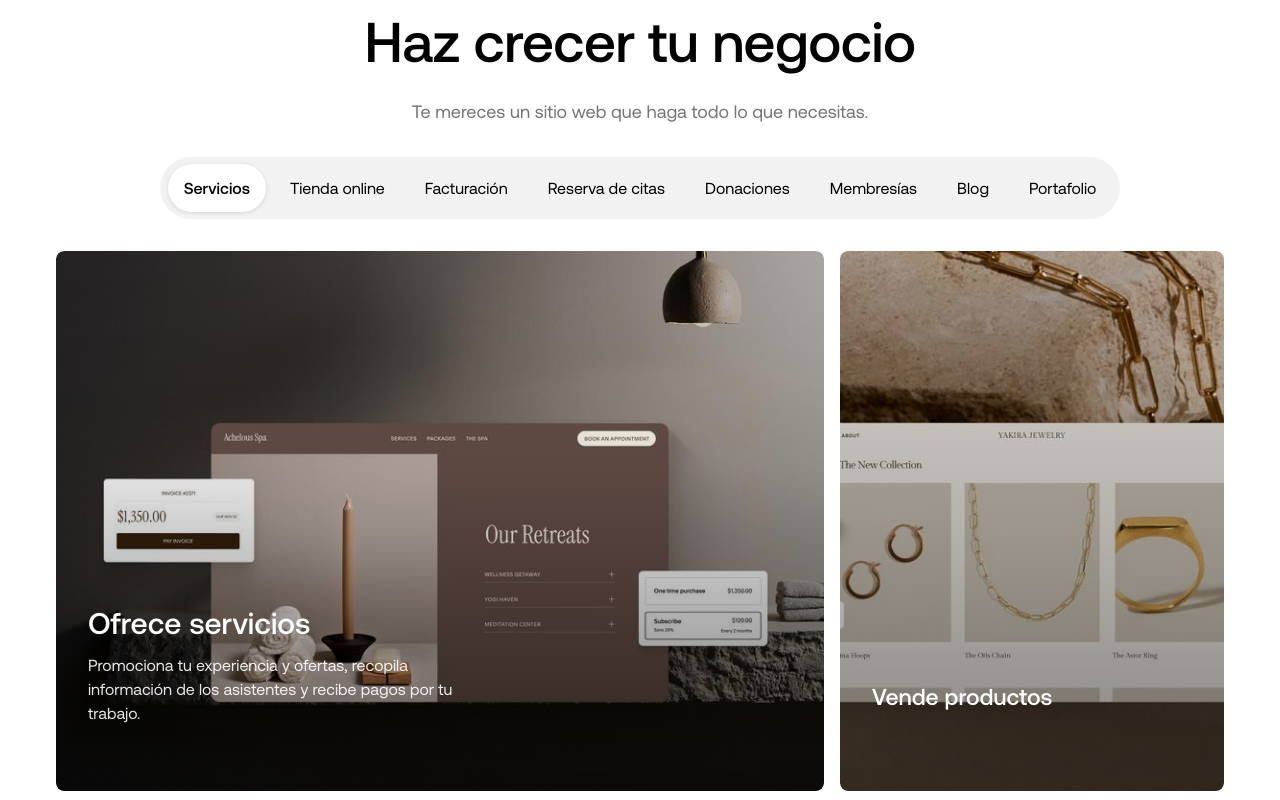
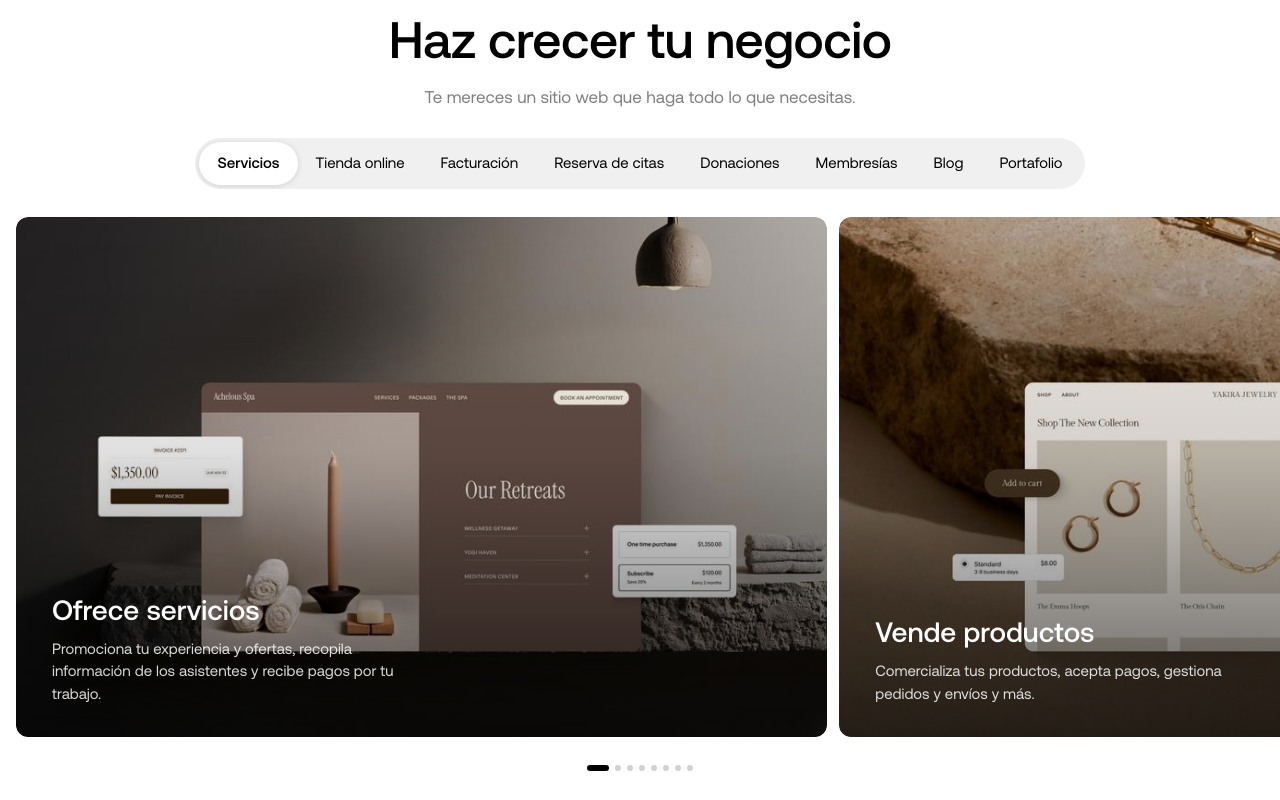
Before and after one commit to juanpablomonsalvezb-alt/orbi, a Next.js app: page / in a window 1280 px wide. Shown: the part 1480-2280 px from the top of the page. Built offline with nearby package versions, Linux system fonts and the light colour scheme; no server answers; a web font is replaced by a local one.

Commit message:
feat: GrowSection carousel — slides horizontalmente al cambiar tab

```diff
--- a/src/components/GrowSection.tsx
+++ b/src/components/GrowSection.tsx
@@ -7,67 +7,61 @@ const TABS = [
     label: "Servicios",
     title: "Ofrece servicios",
     body: "Promociona tu experiencia y ofertas, recopila información de los asistentes y recibe pagos por tu trabajo.",
-    footnote: "Ideal para: campamentos · consultores · organizadores de eventos",
     img: "/images/sq_services.jpg",
   },
   {
     label: "Tienda online",
     title: "Vende productos",
     body: "Comercializa tus productos, acepta pagos, gestiona pedidos y envíos y más.",
-    footnote: "Ideal para: artesanos · minoristas · lanzamientos limitados",
     img: "/images/sq_online-store.jpg",
   },
   {
     label: "Facturación",
     title: "Factura a tus clientes",
     body: "Legitima tu negocio y recibe pagos con propuestas, contratos y facturas profesionales.",
-    footnote: "Ideal para: contratistas · trabajadores autónomos · organizadores de eventos",
     img: "/images/sq_invoicing.jpg",
   },
   {
     label: "Reserva de citas",
     title: "Acepta reservas",
     body: "Obtén reservas de citas sin inconvenientes, gestión automatizada del calendario y pagos integrados.",
-    footnote: "Ideal para: profesionales de belleza · servicios de bienestar · fotógrafos",
     img: "/images/sq_scheduling.jpg",
   },
   {
     label: "Donaciones",
     title: "Recibe donaciones",
-    body: "Crea una campaña de recaudación de fondos, acepta donaciones en tu sitio web y envía correos electrónicos dirigidos a los donantes.",
-    footnote: "Ideal para: grupos de defensa de derechos · organizaciones sin fines de lucro · recaudaciones de fondos",
+    body: "Crea una campaña de recaudación de fondos, acepta donaciones en tu sitio web y envía correos a los donantes.",
     img: "/images/sq_donations.jpg",
   },
   {
     label: "Membresías",
     title: "Crea membresías",
     body: "Monetiza tu contenido o comunidad con planes de membresía recurrentes y acceso exclusivo.",
-    footnote: "Ideal para: creadores de contenido · formadores · comunidades online",
     img: "/images/sq_memberships.jpg",
   },
   {
     label: "Blog",
     title: "Publica tu blog",
     body: "Comparte tu historia, construye autoridad y atrae más visitantes con contenido que conecta.",
-    footnote: "Ideal para: escritores · emprendedores · marcas de lifestyle",
     img: "/images/sq_blog.jpg",
   },
   {
     label: "Portafolio",
     title: "Muestra tu portafolio",
     body: "Presenta tu trabajo de forma impactante con galerías elegantes y proyectos organizados.",
-    footnote: "Ideal para: fotógrafos · diseñadores · artistas",
     img: "/images/sq_portfolio.jpg",
   },
 ];
 
 export default function GrowSection() {
-  const [activeTab, setActiveTab] = useState(0);
-  const [hovered, setHovered] = useState<number | null>(null);
+  const [active, setActive] = useState(0);
   const [visible, setVisible] = useState(false);
   const sectionRef = useRef<HTMLElement>(null);
-  const pillsRef = useRef<HTMLUListElement>(null);
+  const pillsRef = useRef<HTMLDivElement>(null);
+  const trackRef = useRef<HTMLDivElement>(null);
+  const [trackW, setTrackW] = useState(0);
 
+  // Entrada section
   useEffect(() => {
     const obs = new IntersectionObserver(
       ([e]) => { if (e.isIntersecting) setVisible(true); },
@@ -77,73 +71,69 @@ export default function GrowSection() {
     return () => obs.disconnect();
   }, []);
 
-  // Scroll active pill into view on mobile
+  // Medir ancho del track para el translateX
+  useEffect(() => {
+    const measure = () => {
+      if (trackRef.current) setTrackW(trackRef.current.offsetWidth);
+    };
+    measure();
+    window.addEventListener("resize", measure);
+    return () => window.removeEventListener("resize", measure);
+  }, []);
+
+  // Scroll pill activo al centro (mobile)
   useEffect(() => {
     if (!pillsRef.current) return;
-    const activePill = pillsRef.current.querySelectorAll("li")[activeTab];
-    if (activePill) {
-      activePill.scrollIntoView({ behavior: "smooth", block: "nearest", inline: "center" });
-    }
-  }, [activeTab]);
+    const pill = pillsRef.current.querySelectorAll<HTMLElement>("[data-pill]")[active];
+    if (pill) pill.scrollIntoView({ behavior: "smooth", block: "nearest", inline: "center" });
+  }, [active]);
 
-  const current = TABS[activeTab];
+  const goTo = (i: number) => setActive(i);
 
   return (
     <>
       <style>{`
-        @media (max-width: 767px) {
-          .grow-cards-row {
-            flex-direction: column !important;
-            gap: 16px !important;
-          }
-          .grow-card {
-            min-height: 420px !important;
-          }
-        }
-        @media (max-width: 1019px) {
-          .grow-card-footnote {
-            display: none !important;
-          }
-        }
-        .grow-pills-list::-webkit-scrollbar {
-          display: none;
-        }
-        .grow-pills-list {
-          -ms-overflow-style: none;
-          scrollbar-width: none;
-        }
-        .grow-pill-btn {
+        .grow-pills-wrap::-webkit-scrollbar { display: none; }
+        .grow-pills-wrap { -ms-overflow-style: none; scrollbar-width: none; }
+
+        .grow-pill {
           font-family: 'Aeonik', sans-serif;
-          font-size: 16px;
+          font-size: 15px;
           font-weight: 400;
           border: none;
           background: transparent;
           cursor: pointer;
           border-radius: 100px;
-          padding: 12px 16px;
+          padding: 10px 18px;
           white-space: nowrap;
+          color: #000;
           position: relative;
           z-index: 1;
-          color: #000;
-          display: flex;
-          align-items: center;
-          justify-content: center;
-          transition: color 0.2s;
+          transition: opacity 0.2s;
         }
-        .grow-pill-btn:hover {
-          opacity: 0.7;
+        .grow-pill:hover { opacity: 0.65; }
+        .grow-pill.active { font-weight: 500; }
+
+        .grow-card-link {
+          display: block;
+          width: 100%;
+          height: 100%;
+          text-decoration: none;
+          position: relative;
+          overflow: hidden;
+          border-radius: 12px;
         }
-        .grow-card-cta {
-          transition: box-shadow 0.3s cubic-bezier(0.645,0.045,0.355,1);
+        .grow-card-link::after {
+          content: '';
+          position: absolute;
+          inset: 0;
+          background: linear-gradient(to top, rgba(0,0,0,0.62) 0%, rgba(0,0,0,0.12) 55%, transparent 100%);
+          z-index: 1;
         }
-        .grow-card-cta:hover {
-          box-shadow: 0 39px 23px rgba(0,0,0,0.05), 0 17px 17px rgba(0,0,0,0.09), 0 4px 9px rgba(0,0,0,0.1) !important;
-        }
-        .grow-card-cta:hover .grow-card-arrow {
-          opacity: 1 !important;
-        }
-        .grow-card-cta:hover .grow-card-footnote {
-          opacity: 1 !important;
+
+        @media (max-width: 700px) {
+          .grow-track-slide { width: 85vw !important; min-width: 85vw !important; }
+          .grow-track-slide-sm { display: none !important; }
         }
       `}</style>
 
@@ -151,295 +141,173 @@ export default function GrowSection() {
         ref={sectionRef}
         style={{
           background: "#fff",
+          paddingTop: 80,
           paddingBottom: 80,
-          paddingTop: 80,
           opacity: visible ? 1 : 0,
           transform: visible ? "none" : "translateY(40px)",
           transition: "opacity 0.8s cubic-bezier(0.16,1,0.3,1), transform 0.8s cubic-bezier(0.16,1,0.3,1)",
-          overflow: "hidden",
         }}
       >
         {/* Headline */}
-        <div style={{ textAlign: "center", paddingBottom: 32, paddingLeft: 24, paddingRight: 24 }}>
+        <div style={{ textAlign: "center", paddingBottom: 28, paddingLeft: 24, paddingRight: 24 }}>
           <h2 style={{
             fontFamily: "'Aeonik', sans-serif",
             fontWeight: 500,
-            fontSize: "clamp(32px, 4.5vw, 56px)",
+            fontSize: "clamp(30px, 4vw, 52px)",
             lineHeight: 1.1,
             letterSpacing: "-0.5px",
             color: "#000",
-            margin: 0,
+            margin: "0 0 16px",
           }}>
             Haz crecer tu negocio
           </h2>
           <p style={{
             fontFamily: "'Aeonik', sans-serif",
-            fontSize: "clamp(15px, 1.5vw, 18px)",
-            color: "rgba(0,0,0,0.55)",
+            fontSize: "clamp(14px, 1.4vw, 17px)",
+            color: "rgba(0,0,0,0.5)",
             fontWeight: 400,
-            marginTop: 24,
-            marginBottom: 0,
+            margin: 0,
           }}>
             Te mereces un sitio web que haga todo lo que necesitas.
           </p>
         </div>
 
-        {/* Pills row */}
-        <div style={{
-          paddingLeft: 16,
-          paddingRight: 16,
-          paddingBottom: 32,
-          overflowX: "auto",
-          display: "flex",
-          justifyContent: "center",
-        }}>
-          <ul
+        {/* Pills */}
+        <div style={{ display: "flex", justifyContent: "center", paddingBottom: 28, paddingLeft: 16, paddingRight: 16 }}>
+          <div
             ref={pillsRef}
-            className="grow-pills-list"
+            className="grow-pills-wrap"
             style={{
-              listStyle: "none",
-              margin: 0,
-              padding: 4,
               display: "flex",
               flexDirection: "row",
               alignItems: "center",
-              justifyContent: "center",
               gap: 0,
               borderRadius: 100,
-              backgroundColor: "rgba(0,0,0,0.05)",
-              height: 62,
-              width: "fit-content",
-              flexWrap: "nowrap",
+              backgroundColor: "rgba(0,0,0,0.06)",
+              padding: 4,
+              overflowX: "auto",
+              flexShrink: 0,
             }}
           >
             {TABS.map((tab, i) => (
-              <li
-                key={tab.label}
-                style={{
-                  padding: "0 4px",
-                  position: "relative",
-                  listStyle: "none",
-                  flexShrink: 0,
-                }}
-              >
-                {/* Active indicator */}
-                {activeTab === i && (
+              <div key={tab.label} style={{ position: "relative", flexShrink: 0 }}>
+                {active === i && (
                   <div style={{
-                    position: "absolute",
-                    top: 0,
-                    left: 4,
-                    width: "calc(100% - 8px)",
-                    height: "100%",
+                    position: "absolute", inset: 0,
                     borderRadius: 100,
                     backgroundColor: "#fff",
-                    boxShadow: "0 1px 4px rgba(0,0,0,0.12)",
+                    boxShadow: "0 1px 6px rgba(0,0,0,0.13)",
                     zIndex: 0,
-                    transition: "none",
                   }} />
                 )}
                 <button
-                  className="grow-pill-btn"
-                  onClick={() => setActiveTab(i)}
-                  style={{
-                    fontWeight: activeTab === i ? 500 : 400,
-                    color: "#000",
-                  }}
+                  data-pill
+                  className={`grow-pill${active === i ? " active" : ""}`}
+                  onClick={() => goTo(i)}
                 >
                   {tab.label}
                 </button>
-              </li>
+              </div>
             ))}
-          </ul>
+          </div>
         </div>
 
-        {/* Cards */}
+        {/* Carousel */}
         <div
-          className="grow-cards-row"
+          ref={trackRef}
+          style={{
+            maxWidth: 1280,
+            margin: "0 auto",
+            paddingLeft: 16,
+            paddingRight: 16,
+            overflow: "hidden",
+          }}
+        >
+          {/* Track — all slides side by side */}
+          <div
             style={{
               display: "flex",
               flexDirection: "row",
-            gap: 16,
-            maxWidth: 1200,
-            margin: "0 auto",
-            paddingLeft: 16,
-            paddingRight: 16,
+              gap: 12,
+              // Each "slide unit" = 2/3 of track (main) + 1/3 (preview) but we offset by full "main card" width
+              // We shift by active * (trackW * 0.655 + 12) so each click moves one card
+              transform: `translateX(calc(-${active} * (65% + 12px)))`,
+              transition: "transform 0.55s cubic-bezier(0.77,0,0.175,1)",
+              willChange: "transform",
             }}
           >
-          {/* Main active card */}
+            {TABS.map((tab, i) => (
               <div
-            className="grow-card"
+                key={tab.label}
+                className="grow-track-slide"
                 style={{
-              flex: 2,
-              minHeight: 540,
-              borderRadius: 8,
+                  flexShrink: 0,
+                  width: "65%",
+                  minWidth: "65%",
+                  height: 520,
+                  borderRadius: 12,
                   overflow: "hidden",
                   position: "relative",
+                  cursor: i !== active ? "pointer" : "default",
                 }}
+                onClick={() => { if (i !== active) goTo(i); }}
               >
-            <a
-              className="grow-card-cta"
-              href="#"
-              style={{
-                display: "flex",
-                flexDirection: "column",
-                gap: 12,
-                width: "100%",
-                height: "100%",
-                padding: "32px",
-                boxSizing: "border-box",
-                position: "relative",
-                overflow: "hidden",
-                textDecoration: "none",
-                minHeight: "inherit",
-                borderRadius: 8,
-              }}
-            >
-              {/* Background image */}
+                <div className="grow-card-link">
                   <Image
-                src={current.img}
-                alt={current.title}
+                    src={tab.img}
+                    alt={tab.title}
                     fill
-                style={{ objectFit: "cover", zIndex: 0 }}
-                priority
-                sizes="(max-width: 767px) 100vw, 66vw"
+                    style={{ objectFit: "cover" }}
+                    sizes="(max-width: 700px) 85vw, 65vw"
+                    priority={i === 0}
                   />
-              {/* Overlay gradient */}
-              <div style={{
-                position: "absolute", inset: 0, zIndex: 1,
-                background: "linear-gradient(to top, rgba(0,0,0,0.55) 0%, rgba(0,0,0,0.1) 60%, transparent 100%)",
-              }} />
-              {/* Content */}
-              <div style={{ position: "relative", zIndex: 2, marginTop: "auto" }}>
+                  {/* Overlay via ::after in CSS */}
+                  <div style={{ position: "absolute", inset: 0, zIndex: 2, display: "flex", flexDirection: "column", justifyContent: "flex-end", padding: "32px 36px" }}>
                     <h3 style={{
                       fontFamily: "'Aeonik', sans-serif",
                       fontWeight: 500,
-                  fontSize: "clamp(22px, 2.5vw, 30px)",
+                      fontSize: "clamp(20px, 2.2vw, 28px)",
                       color: "#fff",
-                  margin: "0 0 12px",
+                      margin: "0 0 10px",
                       lineHeight: 1.2,
-                  maxWidth: 365,
                     }}>
-                  {current.title}
+                      {tab.title}
                     </h3>
                     <p style={{
                       fontFamily: "'Aeonik', sans-serif",
-                  fontSize: 16,
-                  color: "rgba(255,255,255,0.9)",
+                      fontSize: 15,
+                      color: "rgba(255,255,255,0.85)",
                       margin: 0,
                       lineHeight: 1.5,
-                  maxWidth: 365,
+                      maxWidth: 380,
                     }}>
-                  {current.body}
-                </p>
-                <p
-                  className="grow-card-footnote"
-                  style={{
-                    fontFamily: "'Aeonik', sans-serif",
-                    fontSize: 13,
-                    color: "rgba(255,255,255,0.7)",
-                    margin: "16px 0 0",
-                    lineHeight: 1.4,
-                    opacity: 0,
-                    transition: "opacity 0.3s cubic-bezier(0.645,0.045,0.355,1)",
-                  }}
-                >
-                  {current.footnote}
+                      {tab.body}
                     </p>
                   </div>
-              {/* Arrow */}
-              <span
-                className="grow-card-arrow"
-                style={{
-                  position: "absolute", bottom: 32, right: 32,
-                  fontFamily: "'Aeonik', sans-serif",
-                  fontWeight: 500, fontSize: 22,
-                  color: "#fff", zIndex: 2,
-                  userSelect: "none",
-                  opacity: 0,
-                  transition: "opacity 0.3s",
-                }}
-              >
-                →
-              </span>
-            </a>
+                </div>
+              </div>
+            ))}
+          </div>
         </div>
 
-          {/* Secondary preview card — next tab */}
-          <div
-            className="grow-card"
+        {/* Dots */}
+        <div style={{ display: "flex", justifyContent: "center", gap: 6, marginTop: 28 }}>
+          {TABS.map((_, i) => (
+            <button
+              key={i}
+              onClick={() => goTo(i)}
               style={{
-              flex: 1,
-              minHeight: 540,
-              borderRadius: 8,
-              overflow: "hidden",
-              position: "relative",
+                width: i === active ? 22 : 6,
+                height: 6,
+                borderRadius: 99,
+                border: "none",
+                padding: 0,
                 cursor: "pointer",
+                backgroundColor: i === active ? "#000" : "rgba(0,0,0,0.18)",
+                transition: "all 0.3s ease",
               }}
-            onClick={() => setActiveTab((activeTab + 1) % TABS.length)}
-            onMouseEnter={() => setHovered(1)}
-            onMouseLeave={() => setHovered(null)}
-          >
-            <div style={{
-              width: "100%", height: "100%", position: "relative",
-              borderRadius: 8, overflow: "hidden",
-              minHeight: "inherit",
-            }}>
-              {/* Background image */}
-              <Image
-                src={TABS[(activeTab + 1) % TABS.length].img}
-                alt={TABS[(activeTab + 1) % TABS.length].title}
-                fill
-                style={{ objectFit: "cover", zIndex: 0 }}
-                sizes="(max-width: 767px) 100vw, 33vw"
             />
-              {/* Overlay */}
-              <div style={{
-                position: "absolute", inset: 0, zIndex: 1,
-                background: hovered === 1
-                  ? "linear-gradient(to top, rgba(0,0,0,0.55) 0%, rgba(0,0,0,0.1) 60%, transparent 100%)"
-                  : "linear-gradient(to top, rgba(0,0,0,0.45) 0%, rgba(0,0,0,0.25) 50%, rgba(0,0,0,0.1) 100%)",
-                transition: "background 0.3s",
-              }} />
-              {/* Content */}
-              <div style={{
-                position: "absolute", bottom: 32, left: 32, right: 32, zIndex: 2,
-              }}>
-                <h3 style={{
-                  fontFamily: "'Aeonik', sans-serif",
-                  fontWeight: 500,
-                  fontSize: "clamp(18px, 1.8vw, 24px)",
-                  color: "#fff",
-                  margin: 0,
-                  lineHeight: 1.2,
-                }}>
-                  {TABS[(activeTab + 1) % TABS.length].title}
-                </h3>
-                <p style={{
-                  fontFamily: "'Aeonik', sans-serif",
-                  fontSize: 14,
-                  color: "rgba(255,255,255,0.8)",
-                  margin: "8px 0 0",
-                  lineHeight: 1.4,
-                  opacity: hovered === 1 ? 1 : 0,
-                  transition: "opacity 0.3s",
-                }}>
-                  {TABS[(activeTab + 1) % TABS.length].body}
-                </p>
-              </div>
-              {/* Arrow */}
-              <span style={{
-                position: "absolute", bottom: 32, right: 32,
-                fontFamily: "'Aeonik', sans-serif",
-                fontWeight: 500, fontSize: 20,
-                color: "#fff", zIndex: 2,
-                userSelect: "none",
-                opacity: hovered === 1 ? 1 : 0,
-                transition: "opacity 0.3s",
-              }}>
-                →
-              </span>
-            </div>
-          </div>
+          ))}
         </div>
       </section>
     </>
```
Lines whose indentation alone changed are shown as unchanged.
